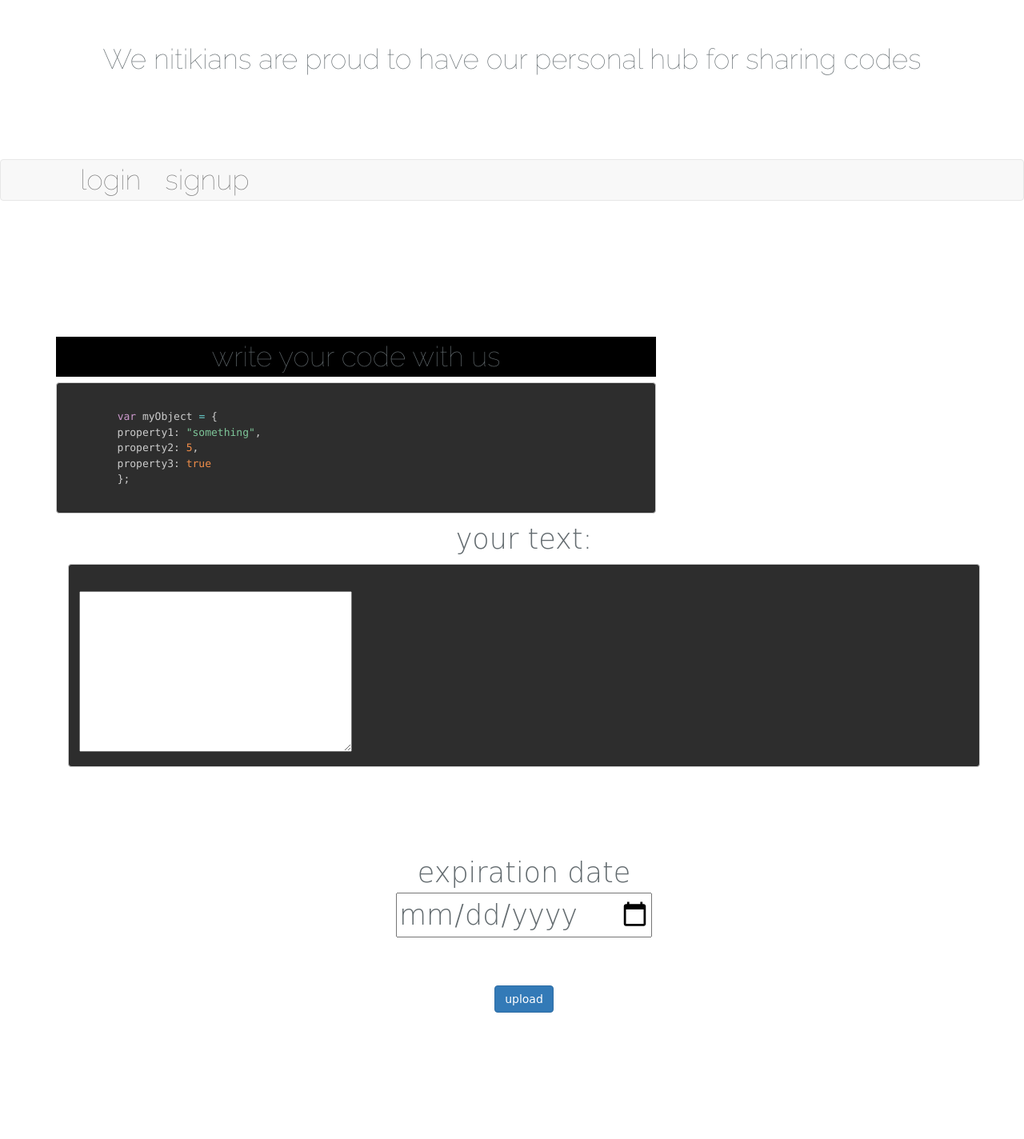
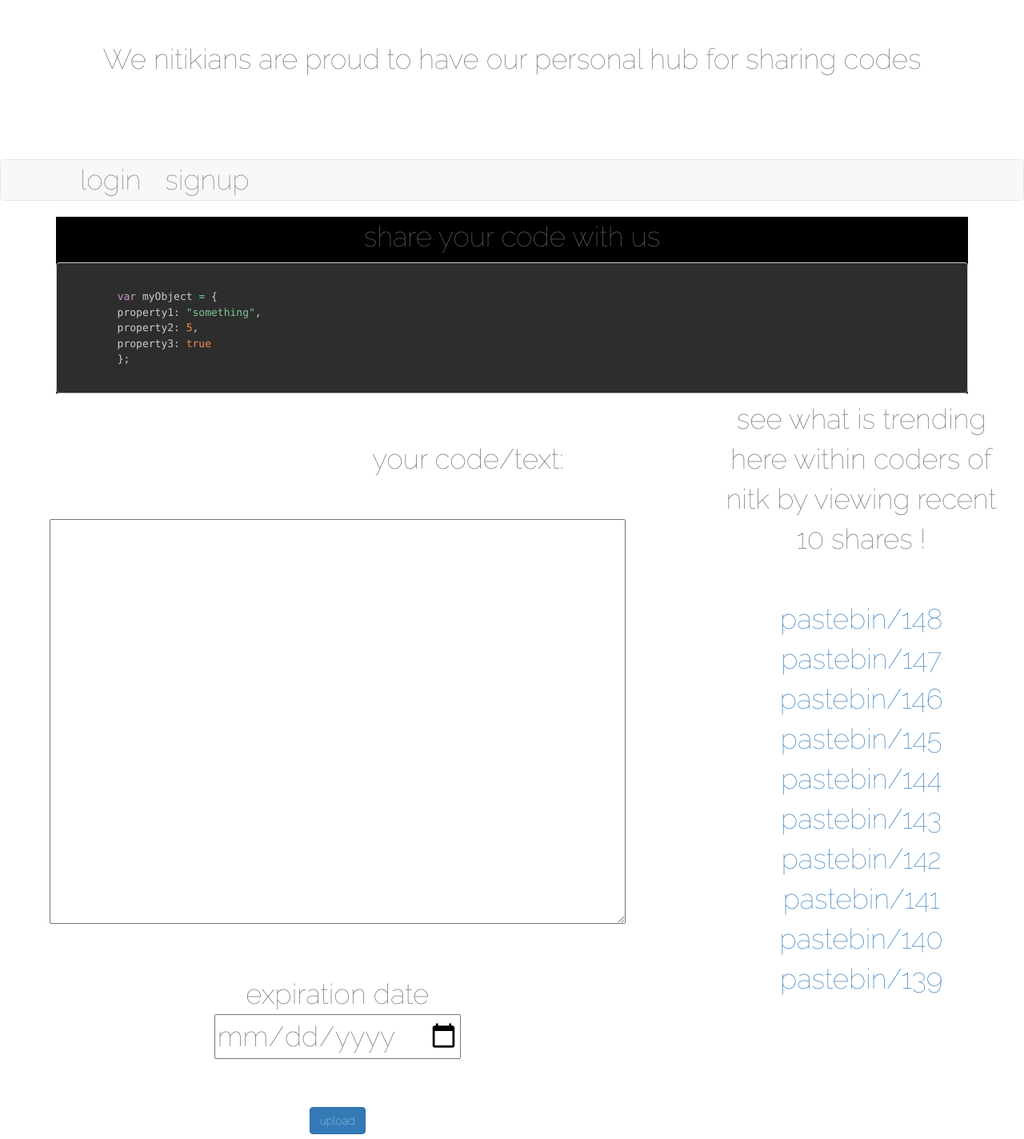
Before and after one commit to mananpoddar/pastebin_syntax, a Django app: page /pastebin/main_page/ in a window 1280 px wide. Shown: the part 71-1495 px from the top of the page at 80% size. Before the commit the page ends 1337 px from the top, so only its background shows below. Run offline with Django 3.2, Linux system fonts and the light colour scheme; data comes from the database, SQL or seed files in the repository; both versions use the stored data as it was after the commit; some libraries are stand-ins or nearby versions; some web fonts are replaced.

Commit message:
final stages

```diff
--- a/pastebin/templates/pastebin/base.html
+++ b/pastebin/templates/pastebin/base.html
@@ -65,7 +65,7 @@
                 color: #636b6f;
                 font-family: 'Raleway', sans-serif;
                 font-weight: 100;
-                height: 15em;
+                height: 10em;
                 margin: 0;
                 text-align: center;
                 margin-top:2em;
--- a/pastebin/templates/pastebin/paste.html
+++ b/pastebin/templates/pastebin/paste.html
@@ -61,11 +61,9 @@
 
 
 <div class="container">
-<div class="row">
-  <div class="col-sm-8"><br><br><br>
+
 <div style="background-color: black">
-<span>write your code with us</span>
-</div>
+<span>share your code with us</span>
 
 <pre><code class="language-javascript">
         var myObject = {
@@ -75,18 +73,20 @@
         };
         </code></pre>
 
-
+</div></div>
+<div class="row">
+    <div class="col-sm-8">
             <form class="form-horizontal" action="/pastebin/main_page/" method="POST">
 
                 {% csrf_token %}
        {{ form.non_field_errors }}
 
 
+<br>
 
 
-
-        <div class="container"  style="font-family: cursive">
-            your text:  <pre class="language-javascript"><br>{{form.media}}{{form.content }}</pre><br><br>
+        <div class="container" style="margin-right: 3em " >
+            your code/text: </div><br> {{form.media}}{{form.content }}<br><br>
 
 
 <div> expiration date</div>
@@ -99,15 +99,18 @@
 
                 <input class="btn btn-primary" type="submit" value="upload">
             </form>
-  </div>
-  <script src="{% static "static/pastebin/prism.js" %}"></script>
 
-     <div class="col-sm-4">
-     </div>
-  </div>
+    </div>
+
+    <div class="col-sm-4"><div class="container-fluid">see what is trending here within coders of nitk by viewing recent 10 shares !</div>
+    <br>
+          {% for items in mypaste %}
+         <a href="/pastebin/{{items.url}}"> pastebin/{{items.url}}</a> <br>
+
+          {% endfor %}</div>
 </div>
 
-
+    </div>
 
 
    {% endblock %}
--- a/pastebin/templates/pastebin/ss.html
+++ b/pastebin/templates/pastebin/ss.html
@@ -9,7 +9,10 @@
         {{var.content}} <br><br><br>
             {{var1}}
 
-            <br>            <a href="/pastebin/{{var3}}/edit/">edit here</a>
+            <br>            <a href="/pastebin/{{var3}}/edit/">edit here</a><br><br>
+
+            <a href="{% url "pastebin:main_page" %}" class="btn btn-primary">go to main page</a>
+
 
 </div>
 
--- a/pastebin/templates/pastebin/ss_logged_in.html
+++ b/pastebin/templates/pastebin/ss_logged_in.html
@@ -29,9 +29,11 @@
 
             <a href="/pastebin/logged_in/{{var3}}" style="font-size: 2em   ; text-decoration: none">http://localhost:8000/pastebin/logged_in/{{var3}}</a>
             {{var.content}}<br><br><br>
-            {{var1}}  <br>{{latest_model1}}<br><br>{{var.owner}}
+            {{var1}}  <br>{{latest_model1}}<br>{{var.owner}}
 
 
+
+            <a href="{% url "pastebin:main_page" %}" class="btn btn-primary">go to main page</a>
 <br>
         </div>
 
--- a/pastebin/views.py
+++ b/pastebin/views.py
@@ -20,6 +20,9 @@
 
 def main_page(request):
     form=input()
+    mypaste=paste.objects.all()
+    mypaste = sorted(mypaste,key=lambda x:x.url,reverse=True)
+
     if request.method=="POST":
         form=input(request.POST)
         mydate=request.POST.get("date",)
@@ -29,7 +32,7 @@
         mydate=date(year,month,day)
         diff=mydate-date.today()
         if diff.days<0:
-            return HttpResponse("invalid date")
+            return render(request,"pastebin/return_invalid_date.html")
         else:
         #date_i=date.today()-mydate
          if form.is_valid():
@@ -39,7 +42,7 @@
 
          else:
             print("error")
-    return render(request,"pastebin/paste.html",{"form":form })
+    return render(request,"pastebin/paste.html",{"form":form ,"mypaste":mypaste[:10]})
 @login_required
 def main_loggedin_page(request):
    form=input_logged_in()
@@ -48,6 +51,8 @@
    var=form.save(commit=False)
    var.owner=usernam
    mypaste=paste_logged_in.objects.filter(owner=usernam)
+   mypaste = sorted(mypaste,key=lambda x:x.url,reverse=True)
+
    if request.method=="POST":
         form=input_logged_in(request.POST)
         mydate=request.POST.get("date",)
@@ -59,7 +64,7 @@
         diff=mydate-date.today()
         var.owner=usernam
         if diff.days<0:
-            return HttpResponse("invalid date")
+            return render(request,"pastebin/return_invalid_date_log.html")
         else:
          if form.is_valid():
             latest_model=form.save()
@@ -77,7 +82,7 @@
      diff=mydate-date.today()
 
      if diff.days<0:
-         return HttpResponse("this link has been expired")
+            return render(request,"pastebin/return_link_expired.html")
      else:
          return render(request,"pastebin/fetching_content.html",{"content_object":content_object,"var3":url_no })
 
@@ -87,7 +92,7 @@
     diff=mydate-date.today()
     usernam=request.user.username
     if diff.days<0:
-        return HttpResponse("the link has expired")
+            return render(request,"pastebin/return_link_expired.html")
     else:
         return render(request,"pastebin/fetching_content_logged_in.html",{"content_object":content_object ,"var3":url_no,"username":usernam})
 
@@ -125,7 +130,7 @@
             login(request,user)
             return HttpResponseRedirect(reverse("pastebin:main_loggedin_page",))
         else:
-            return HttpResponse("invalid username and password")
+            return render(request,"pastebin/return_invalid_user.html")
     else :
         return render(request,"pastebin/login.html",{})
 
@@ -137,11 +142,11 @@
 
 def paste_edit(request,pk):
     my_record = paste.objects.get(url=pk)
-    form = input(instance=my_record|safe)
+    form = input(instance=my_record)
     if request.method=="POST":
         form = input(request.POST, instance=my_record)
         form.save()
-        return HttpResponse("edited successfully")
+        return render(request,"pastebin/return_edit.html")
     return render(request,"pastebin/paste_edit.html",{"form":form,"pk":pk})
 
 def paste_edit_logged_in(request,pk):
@@ -150,5 +155,5 @@
     if request.method=="POST":
         form = input_logged_in(request.POST, instance=my_record)
         form.save()
-        return HttpResponse("edited successfully")
+        return render(request,"pastebin/return_edit_log.html")
     return render(request,"pastebin/paste_edit_logged_in.html",{"form":form,"pk":pk})
```
Also changed, not shown: pastebin/templates/pastebin/fetching_content.html (+7 -3 lines), pastebin/templates/pastebin/fetching_content_logged_in.html (+9 -1 lines), pastebin/templates/pastebin/paste_loggedin.html (+8 -3 lines), pastebin/templates/pastebin/return_edit.html (added, +10 -0 lines), pastebin/templates/pastebin/return_edit_log.html (added, +10 -0 lines), pastebin/templates/pastebin/return_invalid_date.html (added, +10 -0 lines), pastebin/templates/pastebin/return_invalid_date_log.html (added, +10 -0 lines), pastebin/templates/pastebin/return_invalid_user.html (added, +10 -0 lines), pastebin/templates/pastebin/return_link_expired.html (added, +10 -0 lines), db.sqlite3.
